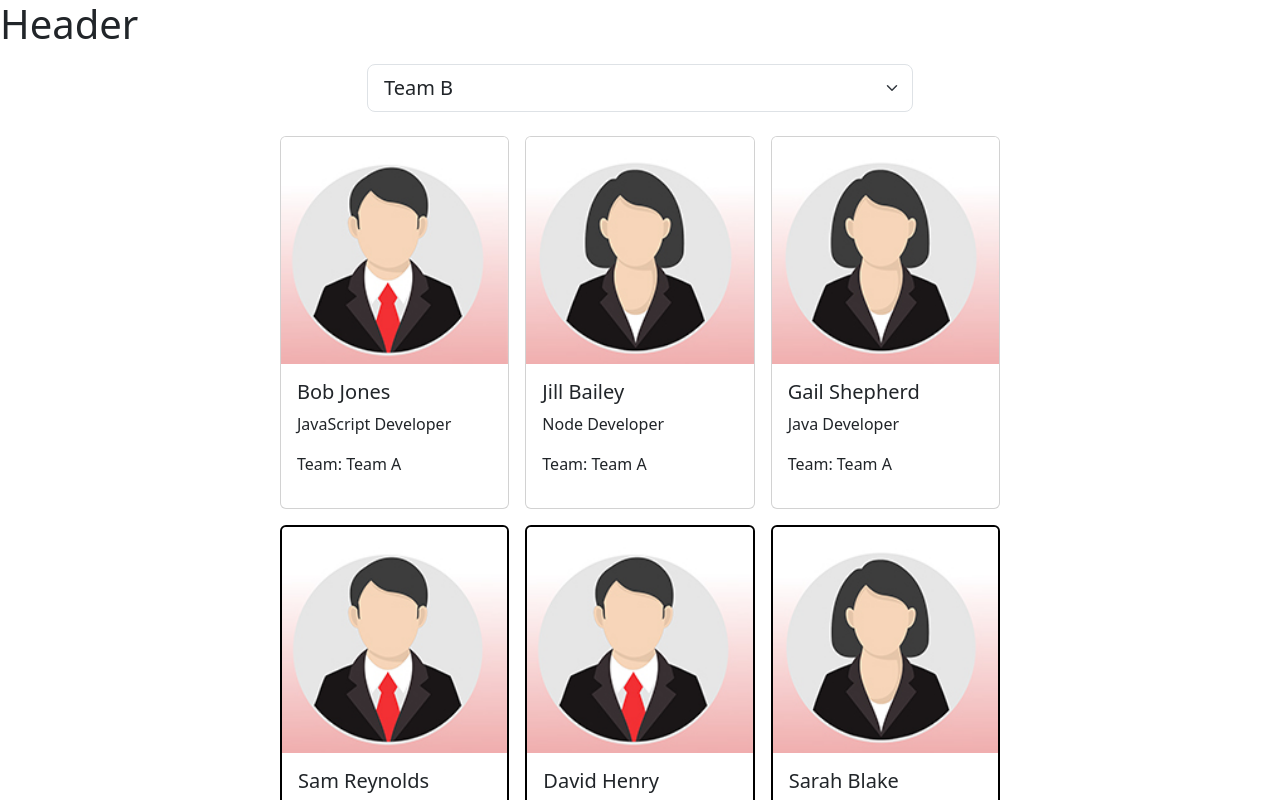
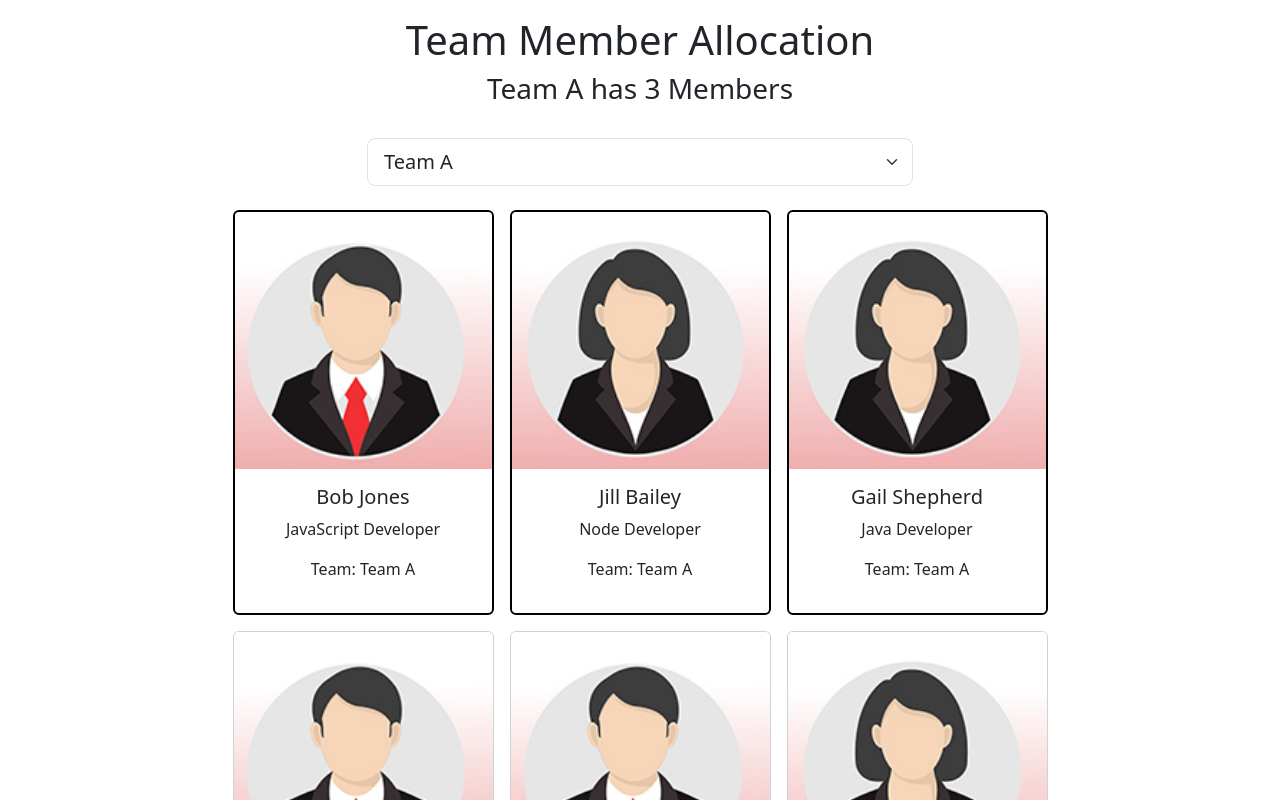
Before and after one commit to danieldegirmenci/team-member-allocation-app-react-fcc, a React (Vite) app: page / in a window 1280 px wide. Shown: the top 800 px of the page. Built offline with nearby package versions, Linux system fonts and the light colour scheme.

Commit message:
learned how to use useEffect updated useState variable, header and footer updated

```diff
--- a/src/App.css
+++ b/src/App.css
@@ -8,3 +8,6 @@
 .standout{
   border:2px solid black !important;
 }
+h1,h2,h3,h4,h5,p{
+  text-align:center
+}
--- a/src/App.jsx
+++ b/src/App.jsx
@@ -1,16 +1,162 @@
 import * as React from 'react';
 import './App.css';
 import Header from "./Header.jsx";
-
 import Footer from "./Footer.jsx";
 import Employees from "./Employees";
+import { useState, useEffect } from "react";
+
 
 
 function App() {
+
+
+
+
+  const [selectedTeam, setTeam] = useState(JSON.parse(localStorage.getItem("selectedTeam")) || "Team A");
+
+  const [employees, setEmployees] = useState(JSON.parse(localStorage.getItem("employeeList")) || [{
+    id: 1,
+    fullName: "Bob Jones",
+    designation: "JavaScript Developer",
+    gender: "male",
+    teamName: "Team A"
+  },
+  {
+    id: 2,
+    fullName: "Jill Bailey",
+    designation: "Node Developer",
+    gender: "female",
+    teamName: "Team A"
+  },
+  {
+    id: 3,
+    fullName: "Gail Shepherd",
+    designation: "Java Developer",
+    gender: "female",
+    teamName: "Team A"
+  },
+  {
+    id: 4,
+    fullName: "Sam Reynolds",
+    designation: "React Developer",
+    gender: "male",
+    teamName: "Team B"
+  },
+  {
+    id: 5,
+    fullName: "David Henry",
+    designation: "DotNet Developer",
+    gender: "male",
+    teamName: "Team B"
+  },
+  {
+    id: 6,
+    fullName: "Sarah Blake",
+    designation: "SQL Server DBA",
+    gender: "female",
+    teamName: "Team B"
+  },
+  {
+    id: 7,
+    fullName: "James Bennet",
+    designation: "Angular Developer",
+    gender: "male",
+    teamName: "Team C"
+  },
+  {
+    id: 8,
+    fullName: "Jessica Faye",
+    designation: "API Developer",
+    gender: "female",
+    teamName: "Team C"
+  },
+  {
+    id: 9,
+    fullName: "Lita Stone",
+    designation: "C++ Developer",
+    gender: "female",
+    teamName: "Team C"
+  },
+  {
+    id: 10,
+    fullName: "Daniel Young",
+    designation: "Python Developer",
+    gender: "male",
+    teamName: "Team D"
+  },
+  {
+    id: 11,
+    fullName: "Adrian Jacobs",
+    designation: "Vue Developer",
+    gender: "male",
+    teamName: "Team D"
+  },
+  {
+    id: 12,
+    fullName: "Devin Monroe",
+    designation: "Graphic Designer",
+    gender: "male",
+    teamName: "Team D"
+  }]);
+
+  useEffect(()=>{
+  localStorage.setItem("employeeList",JSON.stringify(employees))
+
+},[employees]);
+
+  useEffect(()=>{
+    localStorage.setItem("selectedTeam",JSON.stringify(selectedTeam))
+
+  },[selectedTeam])
+
+  function handleTeamSelectionChange(event) {
+    setTeam(event.target.value);
+    console.log(event.target.value)
+  }
+  function handleEmployeeCardClick(event) {
+    const clickedEmployeeId=parseInt(event.currentTarget.id);
+
+
+    const transformedEmployees = employees.map((employee) => {
+
+      return (clickedEmployeeId === employee.id) ? (employee.teamName === selectedTeam) ? { ...employee, teamName: "" } : { ...employee, teamName: selectedTeam } : employee
+
+      //      if (employee.id === clickedEmployeeId) {
+
+      //        if (employee.teamName === selectedTeam) {
+      //          return { ...employee, teamName: "" };
+      //        }
+      //        else {
+
+      //          return { ...employee, teamName: selectedTeam }
+      //        }
+      // }
+      //      else {
+      //        return employee
+      //      }
+
+
+    });
+
+    setEmployees(transformedEmployees);
+
+  }
+
+
+
+
+
+
+
   return (
     <main>
-      <Header />
-      <Employees />
+      <Header selectedTeam={selectedTeam}
+        teamMemberCount={employees.filter((employee) => employee.teamName === selectedTeam).length} />
+      <Employees employees={employees}
+        selectedTeam={selectedTeam}
+        handleEmployeeCardClick={handleEmployeeCardClick}
+        handleTeamSelectionChange={handleTeamSelectionChange}
+      />
       <Footer />
     </main>
   );
--- a/src/Employees.jsx
+++ b/src/Employees.jsx
@@ -1,127 +1,9 @@
-import { useState } from "react";
 import femaleProfile from "./images/femaleProfile.jpg";
 import maleProfile from "./images/maleProfile.jpg";
 
 
-const Employees = () => {
-  const [selectedTeam, setTeam] = useState("Team B");
+const Employees = ({ employees, selectedTeam, handleTeamSelectionChange, handleEmployeeCardClick }) => {
 
-  const [employees, setEmployees] = useState([{
-    id: 1,
-    fullName: "Bob Jones",
-    designation: "JavaScript Developer",
-    gender: "male",
-    teamName: "Team A"
-  },
-  {
-    id: 2,
-    fullName: "Jill Bailey",
-    designation: "Node Developer",
-    gender: "female",
-    teamName: "Team A"
-  },
-  {
-    id: 3,
-    fullName: "Gail Shepherd",
-    designation: "Java Developer",
-    gender: "female",
-    teamName: "Team A"
-  },
-  {
-    id: 4,
-    fullName: "Sam Reynolds",
-    designation: "React Developer",
-    gender: "male",
-    teamName: "Team B"
-  },
-  {
-    id: 5,
-    fullName: "David Henry",
-    designation: "DotNet Developer",
-    gender: "male",
-    teamName: "Team B"
-  },
-  {
-    id: 6,
-    fullName: "Sarah Blake",
-    designation: "SQL Server DBA",
-    gender: "female",
-    teamName: "Team B"
-  },
-  {
-    id: 7,
-    fullName: "James Bennet",
-    designation: "Angular Developer",
-    gender: "male",
-    teamName: "Team C"
-  },
-  {
-    id: 8,
-    fullName: "Jessica Faye",
-    designation: "API Developer",
-    gender: "female",
-    teamName: "Team C"
-  },
-  {
-    id: 9,
-    fullName: "Lita Stone",
-    designation: "C++ Developer",
-    gender: "female",
-    teamName: "Team C"
-  },
-  {
-    id: 10,
-    fullName: "Daniel Young",
-    designation: "Python Developer",
-    gender: "male",
-    teamName: "Team D"
-  },
-  {
-    id: 11,
-    fullName: "Adrian Jacobs",
-    designation: "Vue Developer",
-    gender: "male",
-    teamName: "Team D"
-  },
-  {
-    id: 12,
-    fullName: "Devin Monroe",
-    designation: "Graphic Designer",
-    gender: "male",
-    teamName: "Team D"
-  }]);
-
-  function handleTeamSelectionChange(event) {
-    setTeam(event.target.value);
-    console.log(event.target.value)
-  }
-  function handleEmployeeCardClick(event) {
-    const clickedEmployeeId = parseInt(event.currentTarget.id);
-
-    const transformedEmployees = employees.map((employee) => {
-
-      return (clickedEmployeeId===employee.id)?(employee.teamName===selectedTeam)?{...employee,teamName:""}:{...employee,teamName:selectedTeam}:employee
-
- //      if (employee.id === clickedEmployeeId) {
-
- //        if (employee.teamName === selectedTeam) {
- //          return { ...employee, teamName: "" };
- //        }
- //        else {
-
- //          return { ...employee, teamName: selectedTeam }
- //        }
- // }
- //      else {
- //        return employee
- //      }
-
-
-    });
-
-    setEmployees(transformedEmployees);
-
-  }
 
   return (
     <main className="container ">
@@ -139,11 +21,11 @@
 
 
       <div className="row justify-content-center mt-3 mb-3">
-        <div className="col-8">
+        <div className="col-9">
           <div className="card-collection">
             {
               employees.map((employee) => (
-                <div id={employee.id} className={(employee.teamName === selectedTeam ? "card m-2 standout" : "card m-2 ")} style={{ cursor: "pointer" }} onClick={handleEmployeeCardClick}>
+                <div key={employee.id} id={employee.id} className={(employee.teamName === selectedTeam ? "card m-2 standout" : "card m-2 ")} style={{ cursor: "pointer" }} onClick={handleEmployeeCardClick}>
 
                   <img src={employee.gender == "female" ? femaleProfile : maleProfile} className="card-img-top" />
 
@@ -152,7 +34,7 @@
                   <div className="card-body">
                     <h5 className="card-title">{employee.fullName}</h5>
                     <p className="card-text">{employee.designation}</p>
-                    <p>Team: {employee.teamName}</p>
+                    <p>{(employee.teamName==="")?"":"Team: "+ employee.teamName}</p>
                   </div>
                 </div>
               ))
--- a/src/Footer.jsx
+++ b/src/Footer.jsx
@@ -1,7 +1,17 @@
 const Footer = () => {
+
+  var today=new Date()
   return (
-    <footer>
-      <h1>Footer</h1>
+    <footer className="container">
+
+<div className="row justify-content-center mt-3 mb-4">
+<div className="col-8">
+<h5>
+Team Member Allocation App - {today.getFullYear()}
+</h5>
+
+</div>
+</div>
     </footer>
 
   )
--- a/src/Header.jsx
+++ b/src/Header.jsx
@@ -1,8 +1,14 @@
-const Header = () => {
+const Header = ({ selectedTeam, teamMemberCount }) => {
   return (
-    <header>
-      <h1 >Header</h1>
+    <header className="container">
+      <div className="row justify-content-center mt-3 mb-4">
+        <div className="col-8">
+          <h1 >Team Member Allocation</h1>
+          <h3>{selectedTeam} has {teamMemberCount} Members</h3>
+        </div>
+      </div>
     </header>
+
   )
 }
 
```
